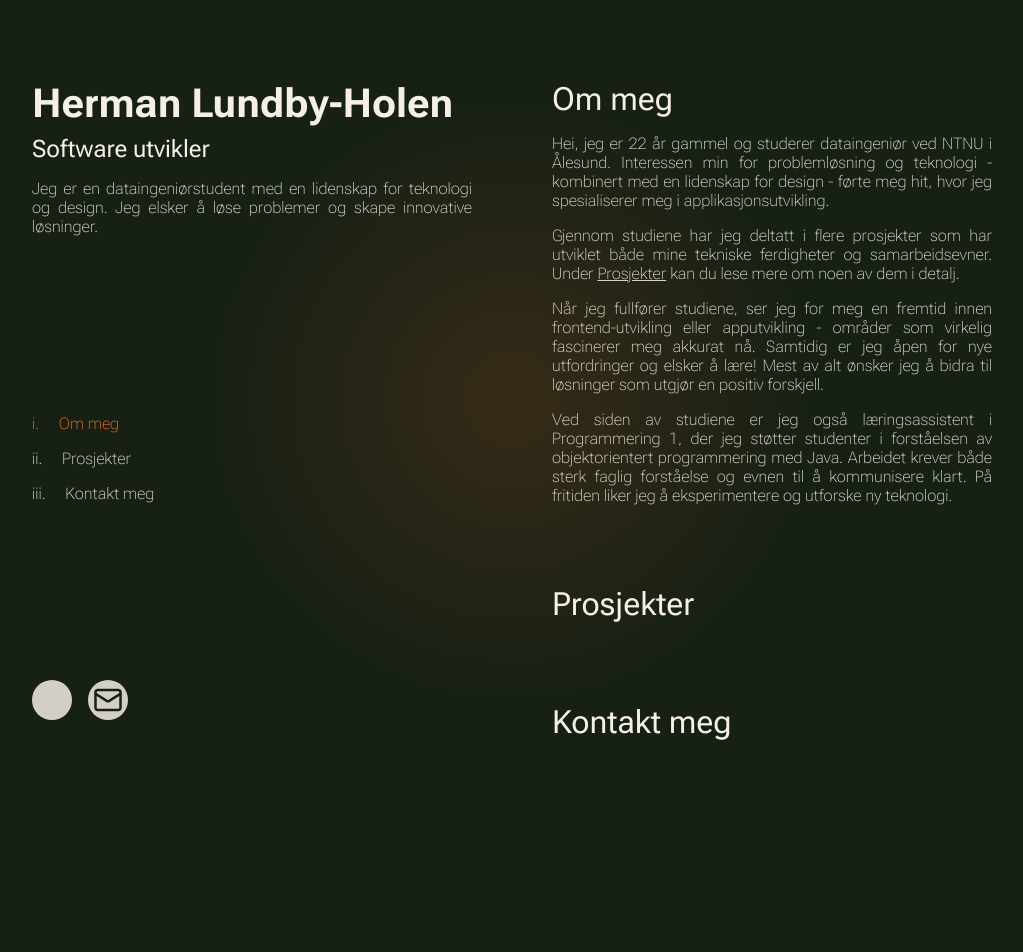
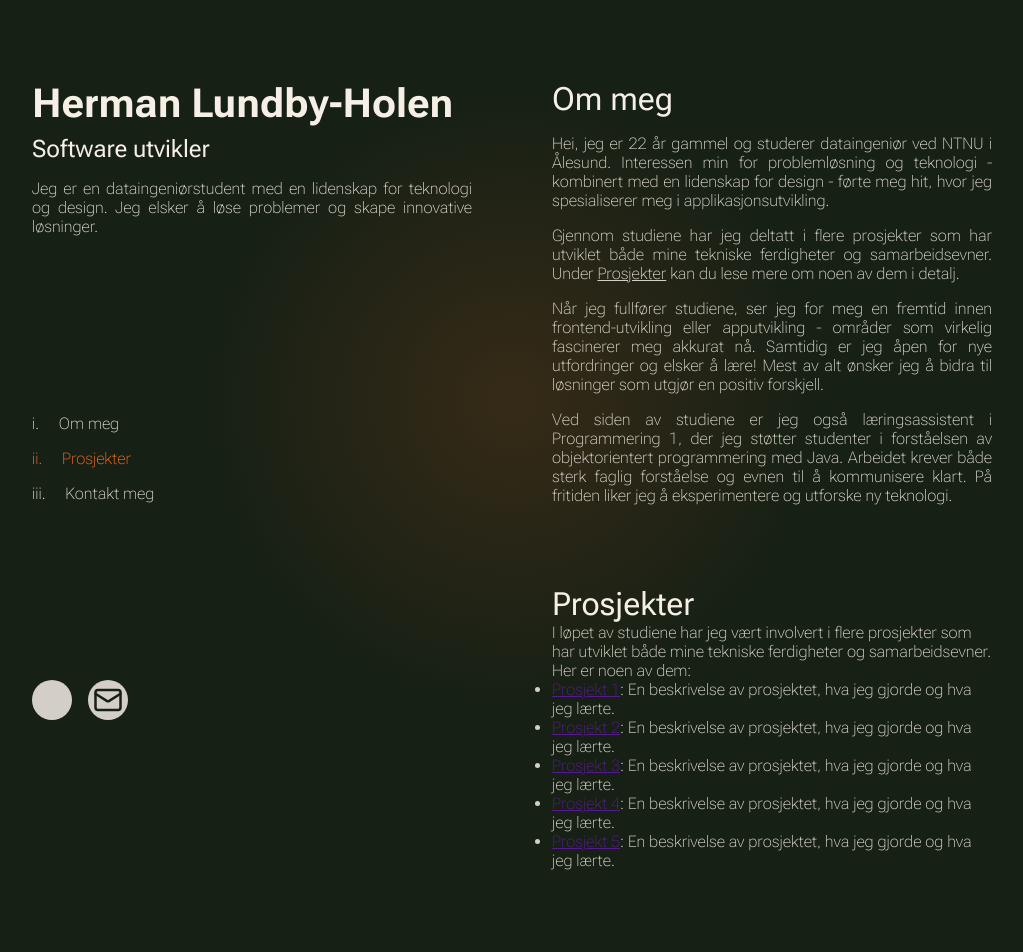
Before and after one commit to Hermzy14/portfolio, a SvelteKit app: page / in a window 1280 px wide. Shown: the top 952 px of the page, without its empty margins (128-1151 px from the left). Built offline with nearby package versions, Linux system fonts and the light colour scheme; some icons are missing.

Commit message:
Fixed smooth scrolling.

```diff
--- a/src/components/Contact.svelte
+++ b/src/components/Contact.svelte
@@ -5,5 +5,6 @@
 <style>
 	section {
 		scroll-margin-top: 2rem;
+		height: 100vh;
 	}
 </style>
--- a/src/components/Header.svelte
+++ b/src/components/Header.svelte
@@ -3,21 +3,17 @@
 	import { Mail } from 'lucide-svelte';
 
 	let activeSection = $state('about');
-	let mainElement: HTMLElement;
 
 	function updateActiveSection() {
 		const sections = ['about', 'projects', 'contact']; // Fixed: separate items
 
-		if (!mainElement) return;
-
-		const scrollPosition = mainElement.scrollTop + 100; // Offset for better detection
+		const scrollPosition = window.scrollY + window.innerHeight / 3; // Offset for better detection
 
 		for (const section of sections) {
 			const element = document.getElementById(section);
 			if (element) {
 				const rect = element.getBoundingClientRect();
-				const mainRect = mainElement.getBoundingClientRect();
-				const top = rect.top - mainRect.top + mainElement.scrollTop;
+				const top = rect.top + window.scrollY;
 				const bottom = top + rect.height;
 
 				if (scrollPosition >= top && scrollPosition < bottom) {
@@ -30,23 +26,12 @@
 
 	$effect(() => {
 		if (typeof window !== 'undefined') {
-			// Get the main element
-			const foundMain = document.querySelector('main');
-			if (foundMain instanceof HTMLElement) {
-				mainElement = foundMain;
-			} else {
-				mainElement = undefined as unknown as HTMLElement;
-			}
-
-			if (mainElement) {
-				mainElement.addEventListener('scroll', updateActiveSection);
-				updateActiveSection(); // Initial check
-			}
+			window.addEventListener('scroll', updateActiveSection);
+			// Initial check
+			updateActiveSection();
 
 			return () => {
-				if (mainElement) {
-					mainElement.removeEventListener('scroll', updateActiveSection);
-				}
+				window.removeEventListener('scroll', updateActiveSection);
 			};
 		}
 	});
@@ -120,6 +105,7 @@
 	nav li {
 		color: var(--text-color);
 		transition: color 0.3s ease;
+		width: fit-content;
 	}
 
 	nav li:hover {
@@ -136,6 +122,7 @@
 		padding: 1rem;
 		border-radius: 8px;
 		transition: color 0.3s ease;
+		width: 100%;
 	}
 
 	nav a:hover {
--- a/src/components/Projects.svelte
+++ b/src/components/Projects.svelte
@@ -1,5 +1,26 @@
 <section id="projects">
 	<h2>Prosjekter</h2>
+	<p>
+		I løpet av studiene har jeg vært involvert i flere prosjekter som har utviklet både mine
+		tekniske ferdigheter og samarbeidsevner. Her er noen av dem:
+	</p>
+	<ul>
+		<li>
+			<a href="">Prosjekt 1</a>: En beskrivelse av prosjektet, hva jeg gjorde og hva jeg lærte.
+		</li>
+		<li>
+			<a href="">Prosjekt 2</a>: En beskrivelse av prosjektet, hva jeg gjorde og hva jeg lærte.
+		</li>
+		<li>
+			<a href="">Prosjekt 3</a>: En beskrivelse av prosjektet, hva jeg gjorde og hva jeg lærte.
+		</li>
+		<li>
+			<a href="">Prosjekt 4</a>: En beskrivelse av prosjektet, hva jeg gjorde og hva jeg lærte.
+		</li>
+		<li>
+			<a href="">Prosjekt 5</a>: En beskrivelse av prosjektet, hva jeg gjorde og hva jeg lærte.
+		</li>
+	</ul>
 </section>
 
 <style>
--- a/src/routes/+layout.svelte
+++ b/src/routes/+layout.svelte
@@ -46,6 +46,7 @@
 
 	:global(html) {
 		font-size: 100%;
+		scroll-behavior: smooth;
 	} /* 16px */
 
 	:global(h1),
@@ -74,17 +75,16 @@
 
 	#wrapper {
 		width: 100vw;
+		min-height: 100vh;
 		display: flex;
 		flex-direction: row;
 		gap: 5rem;
 		padding: 10rem;
+		position: relative;
 	}
 
 	main {
 		width: 50%;
-		height: 100vh;
-		scroll-behavior: smooth;
-		overflow-y: auto;
 	}
 
 	@media (max-height: 1000px) {
```
